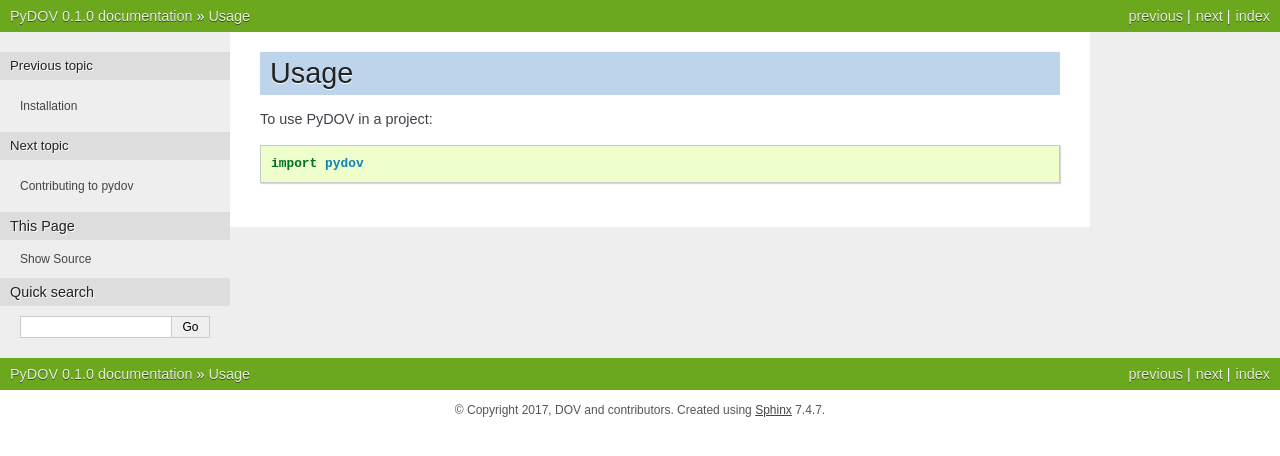
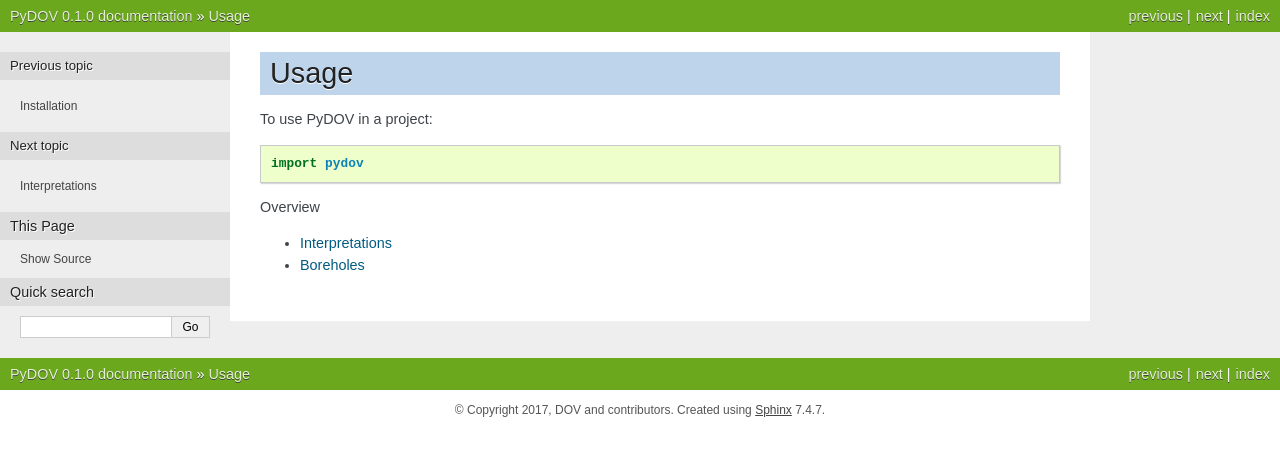
Before and after one commit to DOV-Vlaanderen/pydov, a Sphinx documentation site: the page built from docs/usage.rst, in a window 1280 px wide. Shown: the top 456 px of the page. Built offline with Sphinx 7.4.7, drawn with Linux system fonts in a browser that asks for light colours.

Commit message:
included in docs/usage.rst

```diff
--- a/docs/usage.rst
+++ b/docs/usage.rst
@@ -5,3 +5,8 @@
 To use PyDOV in a project::
 
     import pydov
+
+.. toctree::
+  :caption: Overview
+
+  description_output_dataframes
```
